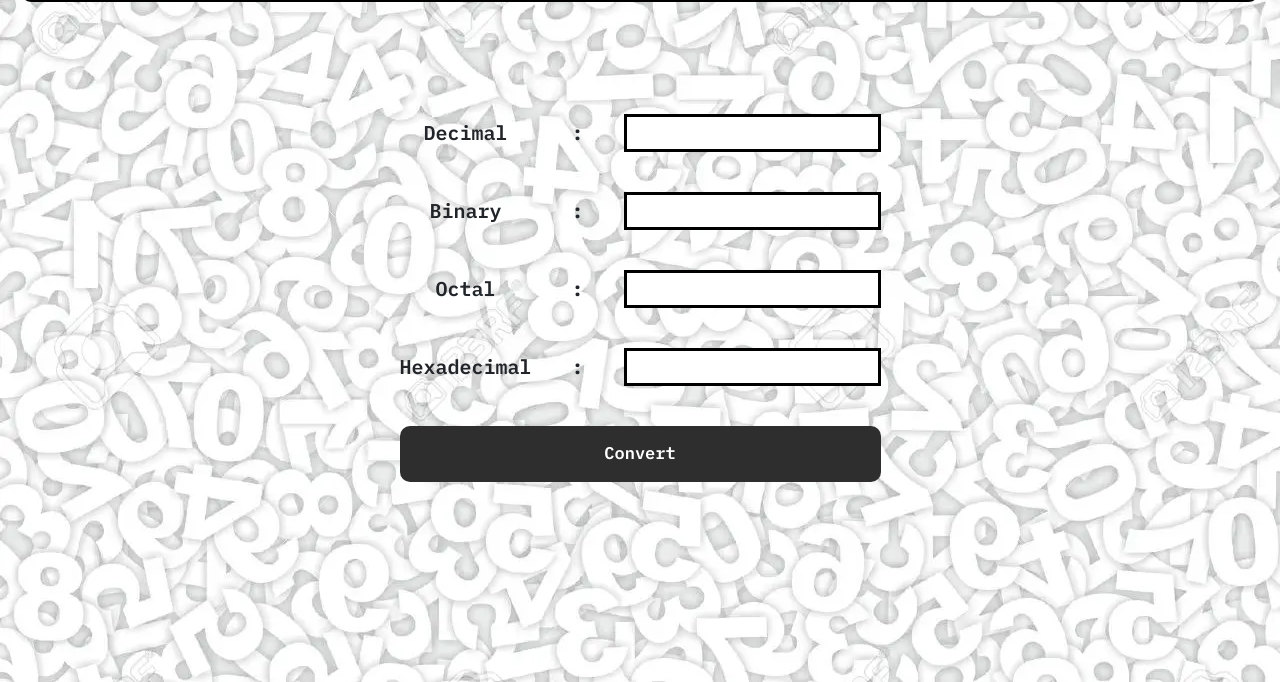
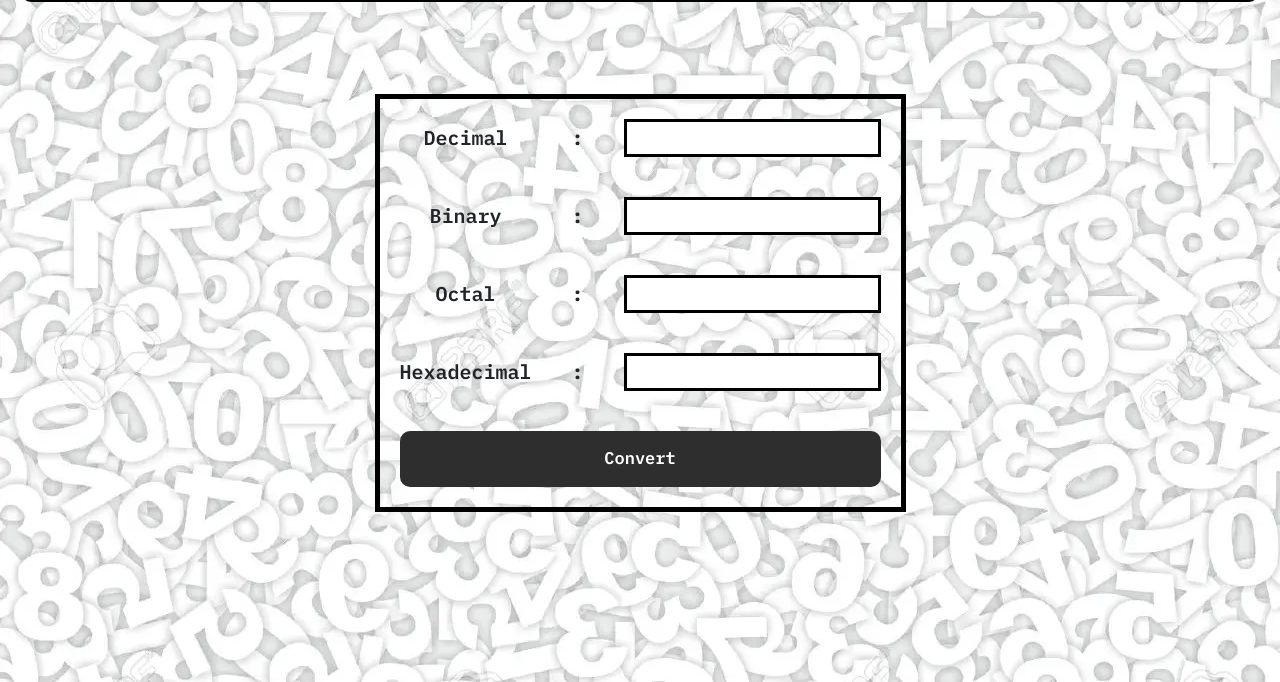
Before and after one commit to RutulTrivedi/NumberSystemConverter, a plain HTML site: page index.html in a window 1280 px wide. Shown: the part 118-800 px from the top of the page. Drawn offline with nearby package versions, Linux system fonts and the light colour scheme.

Commit message:
Update index.html

```diff
--- a/index.html
+++ b/index.html
@@ -23,7 +23,7 @@
     </div><br><br><br>
 
     <div class="col-12 systemPage">
-        <table>
+        <table class="tableClass">
             <tr>
                 <td>Decimal</td>
                 <td>:</td>
```
